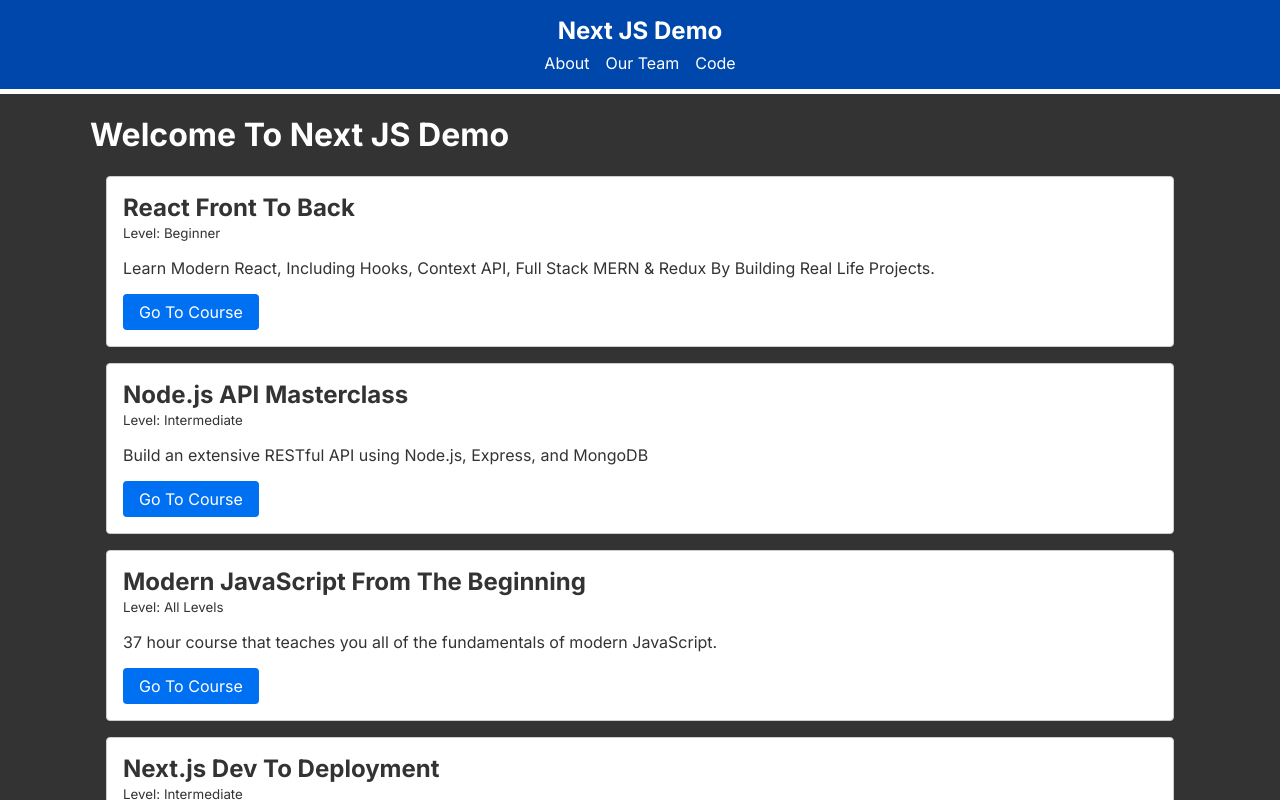
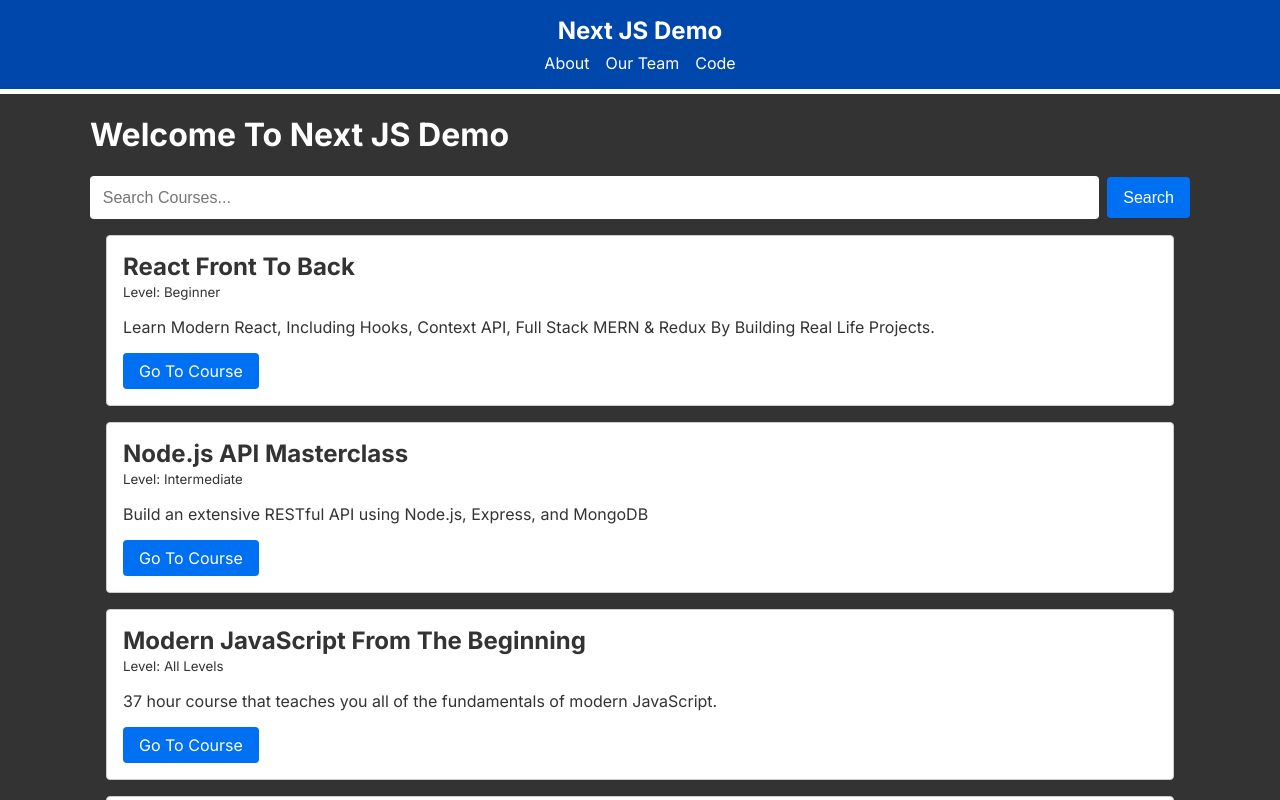
Before and after one commit to Emp923/nextjs-demo, a Next.js app: page / in a window 1280 px wide. Shown: the top 800 px of the page. Built offline with nearby package versions, Linux system fonts and the light colour scheme.

Commit message:
reactive course search

```diff
--- /dev/null
+++ b/app/components/CourseSearch.jsx
@@ -0,0 +1,31 @@
+'use client';
+import { useState } from 'react';
+
+const CourseSearch = ({ getSearchResults }) => {
+  const [query, setQuery] = useState('');
+
+  const handleSubmit = async (e) => {
+    e.preventDefault();
+
+    const res = await fetch(`/api/courses/search?query=${query}`);
+    const courses = await res.json();
+    getSearchResults(courses);
+  };
+
+  return (
+    <form onSubmit={handleSubmit} className="search-form">
+      <input
+        type="text"
+        className="search-input"
+        placeholder="Search Courses..."
+        value={query}
+        onChange={(e) => setQuery(e.target.value)}
+      />
+      <button className="search-button" type="submit">
+        Search
+      </button>
+    </form>
+  );
+};
+
+export default CourseSearch;
--- a/app/page.jsx
+++ b/app/page.jsx
@@ -3,6 +3,7 @@
 import Link from 'next/link';
 import LoadingPage from './loading';
 import Courses from './components/Courses';
+import CourseSearch from './components/CourseSearch';
 
 const HomePage = () => {
   const [courses, setCourses] = useState([]);
@@ -26,6 +27,7 @@
   return (
     <>
       <h1>Welcome To Next JS Demo</h1>
+      <CourseSearch getSearchResults={(results) => setCourses(results)} />
       <Courses courses={courses} />
     </>
   );
```
